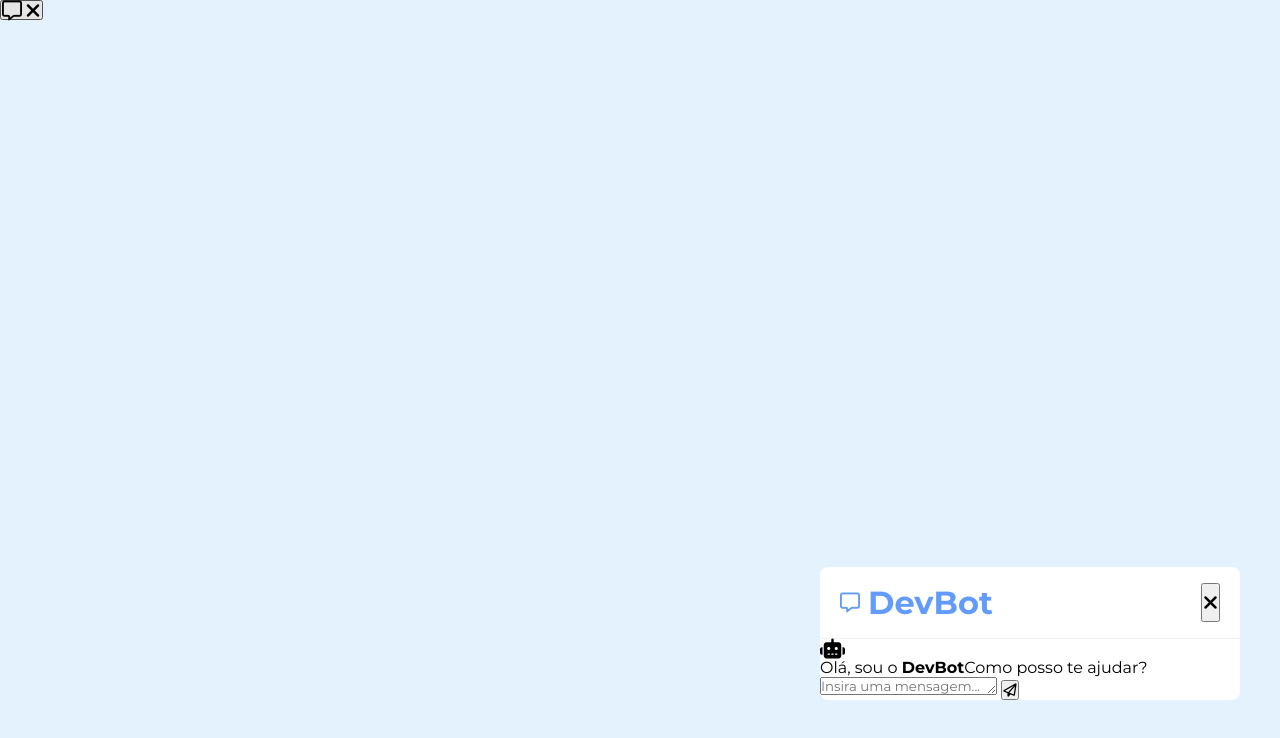
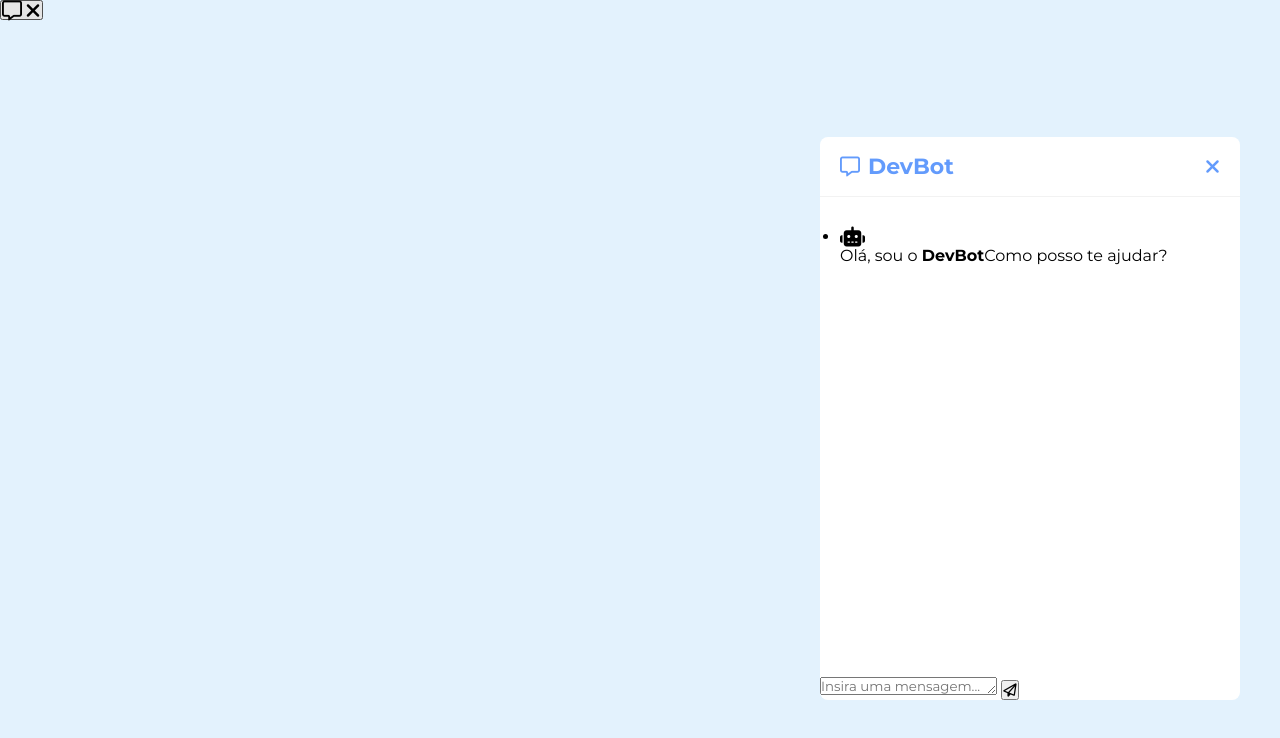
Before and after one commit to Marciocoutinho/DevBotSenac, a plain HTML site: page index.html in a window 1280 px wide. Drawn offline with Linux system fonts and the light colour scheme.

Commit message:
atualizando css

```diff
--- a/style.css
+++ b/style.css
@@ -50,3 +50,21 @@
   gap: 8px;
   color: var(--primary);
 }
+
+.logo h1 {
+  font-size: 22px;
+}
+
+.close {
+  color: var(--primary);
+  background: transparent;
+  border: 0;
+  outline: 0;
+  cursor: pointer;
+}
+
+main {
+  height: 480px;
+  overflow-y: auto;
+  padding: 30px 20px 30px;
+}
```
